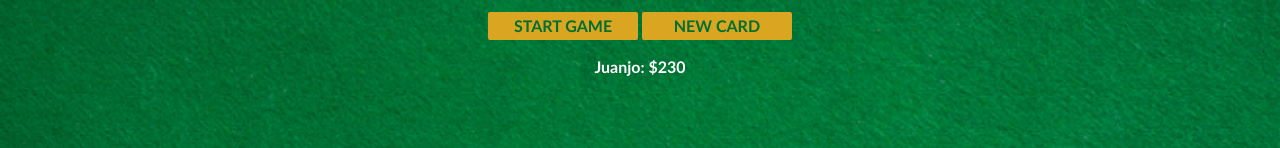
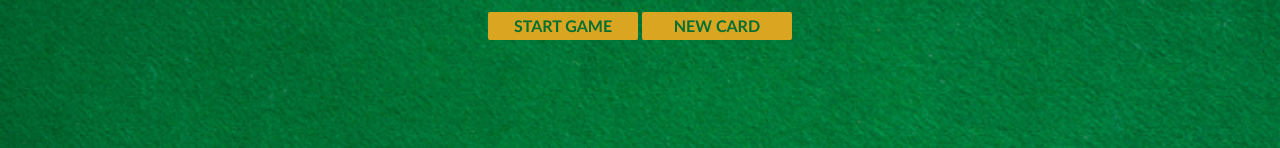
Before and after one commit to elbence/small-projects-with-js, a plain HTML site: page blackjack_game/index.html in a window 1280 px wide. Shown: the part 173-321 px from the top of the page. Drawn offline with nearby package versions, Linux system fonts and the light colour scheme.

Commit message:
prepared blackjack

```diff
--- a/blackjack_game/index.html
+++ b/blackjack_game/index.html
@@ -9,7 +9,6 @@
         <p id="sum-el">Sum:</p>
         <button onclick="startGame()">START GAME</button>
         <button onclick="newCard()">NEW CARD</button>
-        <p id="player-el"></p>
         <script src="index.js"></script>
     </body>
 </html>
--- a/blackjack_game/index.js
+++ b/blackjack_game/index.js
@@ -1,8 +1,3 @@
-let player = {
-    name: "Juanjo",
-    chips: 230
-}
-
 let cards = []
 let sum = 0
 let hasBlackJack = false
@@ -11,9 +6,6 @@ let message = ""
 let messageEl = document.getElementById("message-el")
 let sumEl = document.getElementById("sum-el")
 let cardsEl = document.getElementById("cards-el")
-let playerEl = document.getElementById("player-el")
-
-playerEl.textContent = player.name + ": $" + player.chips
 
 function getRandomCard() {
     let randomNumber = Math.floor( Math.random()*13 ) + 1
```
